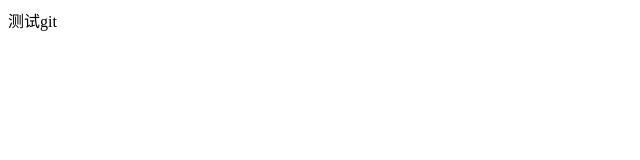
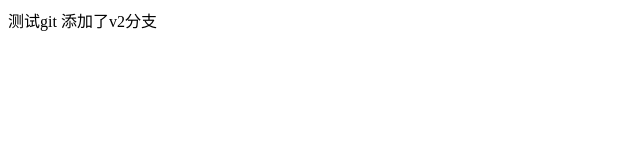
Before and after one commit to dayouyou/git-demo1, a plain HTML site: page index.html in a window 1280 px wide. Shown: the whole page, without its empty margins (0-640 px from the left). Drawn offline with Linux system fonts and the light colour scheme.

Commit message:
v2分支版本变动

```diff
--- a/index.html
+++ b/index.html
@@ -6,5 +6,6 @@
 </head>
 <body>
 测试git
+添加了v2分支
 </body>
 </html>
```
Also changed, not shown: 1 other file.
